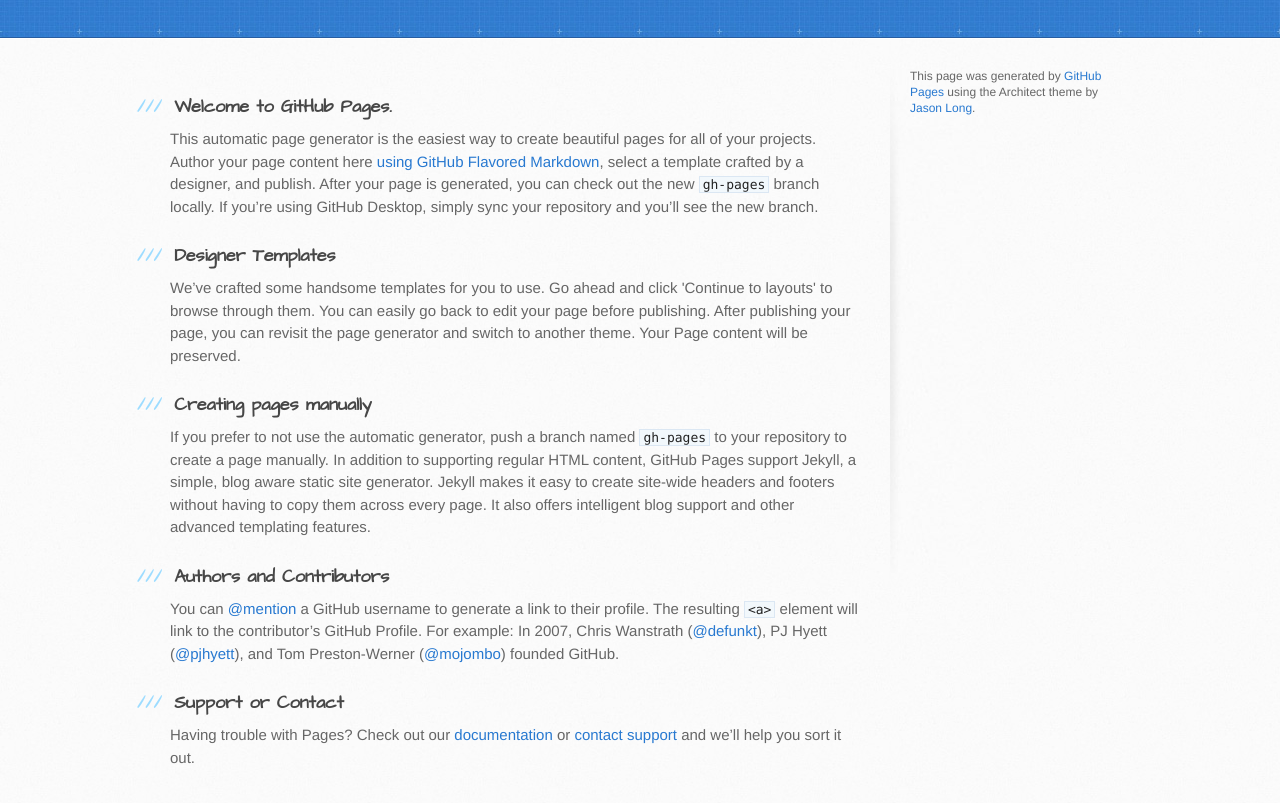
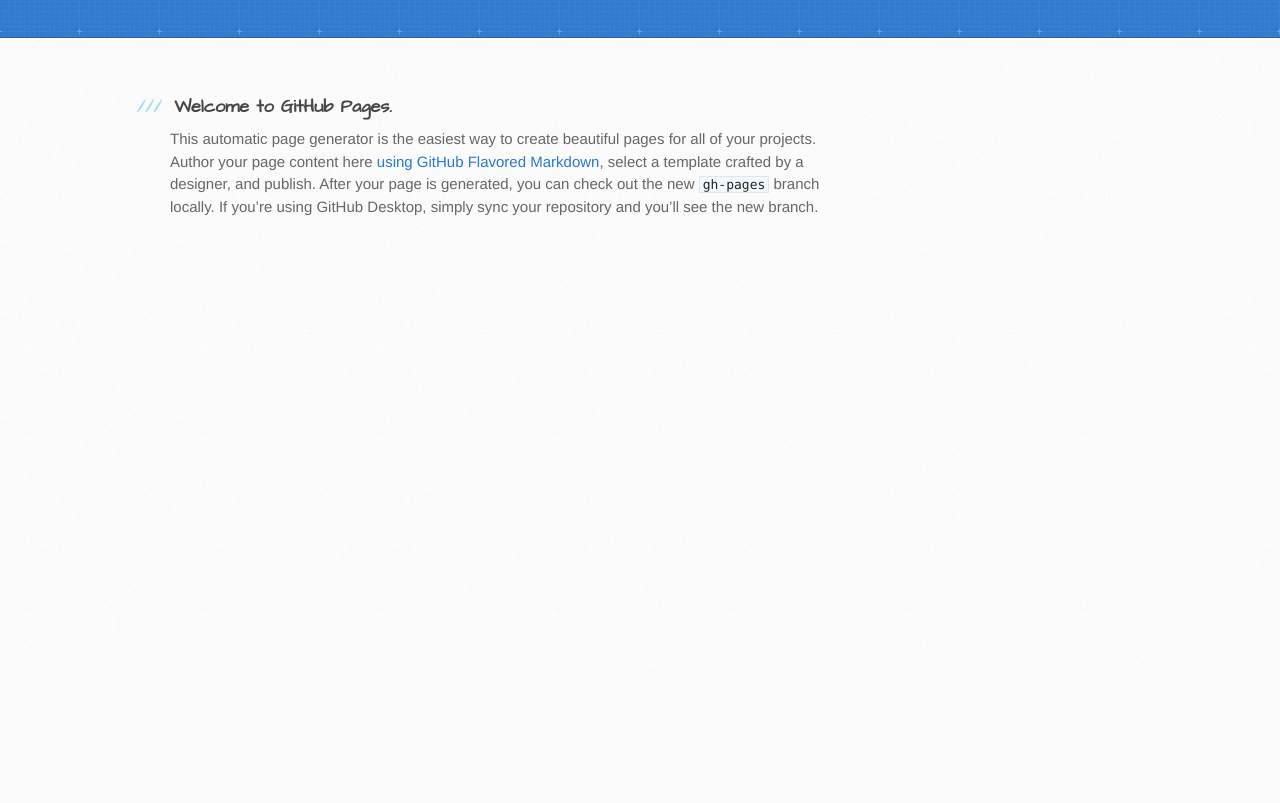
Before and after one commit to DemianKim/demiankim.github.com, a plain HTML site: page index.html in a window 1280 px wide. Shown: the part 129-932 px from the top of the page. After the commit the page ends 800 px from the top, so only its background shows below. Drawn offline with Linux system fonts and the light colour scheme.

Commit message:
Update index.html

```diff
--- a/index.html
+++ b/index.html
@@ -33,32 +33,7 @@
 
 <p>This automatic page generator is the easiest way to create beautiful pages for all of your projects. Author your page content here <a href="https://guides.github.com/features/mastering-markdown/">using GitHub Flavored Markdown</a>, select a template crafted by a designer, and publish. After your page is generated, you can check out the new <code>gh-pages</code> branch locally. If you’re using GitHub Desktop, simply sync your repository and you’ll see the new branch.</p>
 
-<h3>
-<a id="designer-templates" class="anchor" href="#designer-templates" aria-hidden="true"><span aria-hidden="true" class="octicon octicon-link"></span></a>Designer Templates</h3>
 
-<p>We’ve crafted some handsome templates for you to use. Go ahead and click 'Continue to layouts' to browse through them. You can easily go back to edit your page before publishing. After publishing your page, you can revisit the page generator and switch to another theme. Your Page content will be preserved.</p>
-
-<h3>
-<a id="creating-pages-manually" class="anchor" href="#creating-pages-manually" aria-hidden="true"><span aria-hidden="true" class="octicon octicon-link"></span></a>Creating pages manually</h3>
-
-<p>If you prefer to not use the automatic generator, push a branch named <code>gh-pages</code> to your repository to create a page manually. In addition to supporting regular HTML content, GitHub Pages support Jekyll, a simple, blog aware static site generator. Jekyll makes it easy to create site-wide headers and footers without having to copy them across every page. It also offers intelligent blog support and other advanced templating features.</p>
-
-<h3>
-<a id="authors-and-contributors" class="anchor" href="#authors-and-contributors" aria-hidden="true"><span aria-hidden="true" class="octicon octicon-link"></span></a>Authors and Contributors</h3>
-
-<p>You can <a href="https://help.github.com/articles/basic-writing-and-formatting-syntax/#mentioning-users-and-teams" class="user-mention">@mention</a> a GitHub username to generate a link to their profile. The resulting <code>&lt;a&gt;</code> element will link to the contributor’s GitHub Profile. For example: In 2007, Chris Wanstrath (<a href="https://github.com/defunkt" class="user-mention">@defunkt</a>), PJ Hyett (<a href="https://github.com/pjhyett" class="user-mention">@pjhyett</a>), and Tom Preston-Werner (<a href="https://github.com/mojombo" class="user-mention">@mojombo</a>) founded GitHub.</p>
-
-<h3>
-<a id="support-or-contact" class="anchor" href="#support-or-contact" aria-hidden="true"><span aria-hidden="true" class="octicon octicon-link"></span></a>Support or Contact</h3>
-
-<p>Having trouble with Pages? Check out our <a href="https://help.github.com/pages">documentation</a> or <a href="https://github.com/contact">contact support</a> and we’ll help you sort it out.</p>
-        </section>
-
-        <aside id="sidebar">
-
-
-          <p>This page was generated by <a href="https://pages.github.com">GitHub Pages</a> using the Architect theme by <a href="https://twitter.com/jasonlong">Jason Long</a>.</p>
-        </aside>
       </div>
     </div>
 
```
